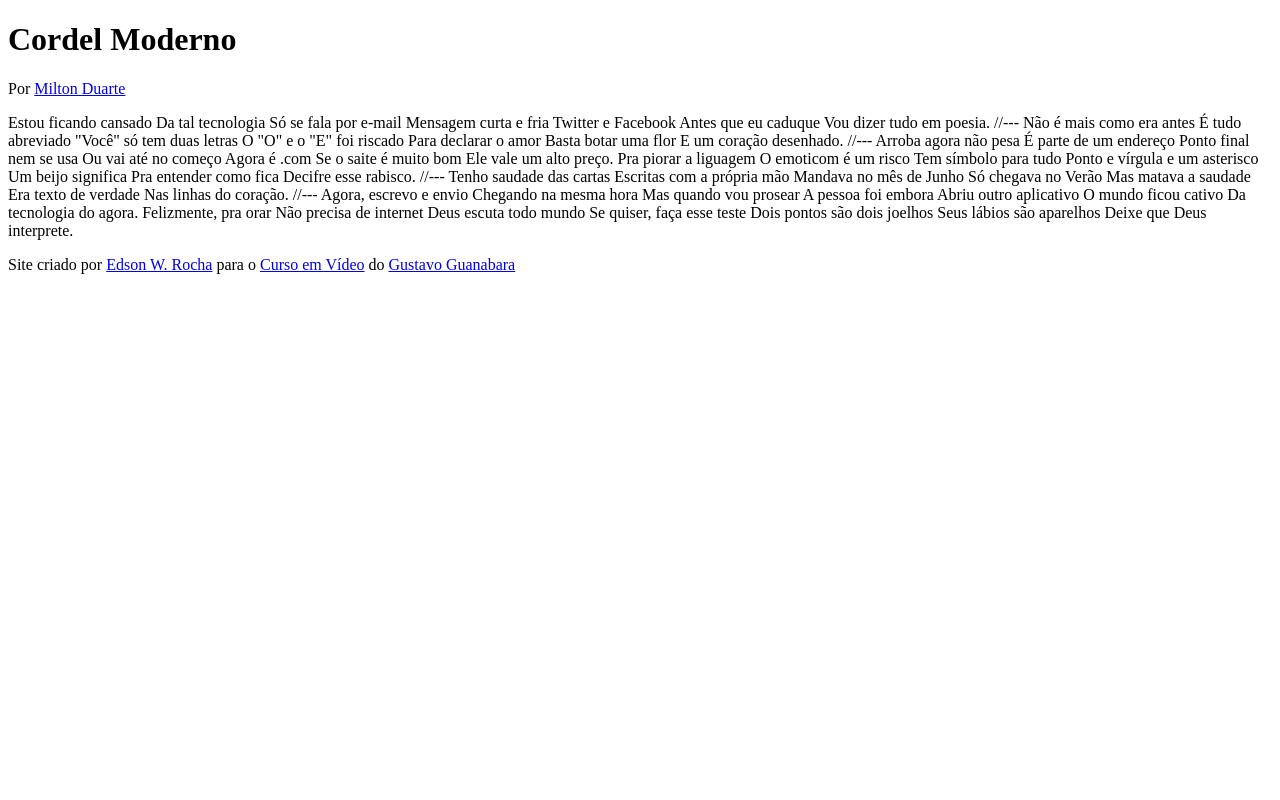
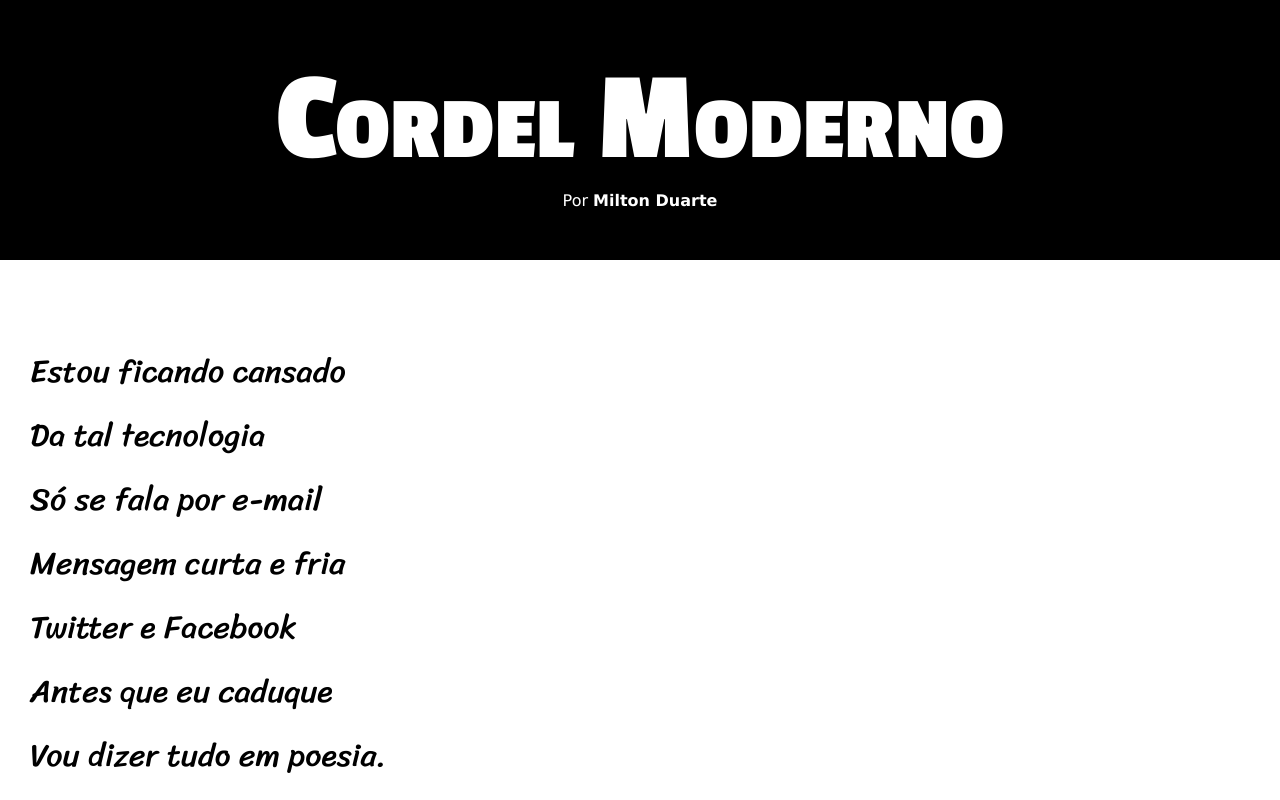
Before and after one commit to edsonwrocha/html-css, a plain HTML site: page desafios/d011/index.html in a window 1280 px wide. Shown: the top 800 px of the page. Drawn offline with Linux system fonts and the light colour scheme.

Commit message:
Styles Att D11

```diff
--- /dev/null
+++ b/desafios/d011/estilo/style.css
@@ -0,0 +1,81 @@
+@charset "UTF-8";
+
+@import url('https://fonts.googleapis.com/css2?family=Passion+One:wght@400;700;900&display=swap');
+
+@import url('https://fonts.googleapis.com/css2?family=Sriracha&display=swap');
+
+:root{
+    --fonte1: Verdana, Geneva, Tahoma, sans-serif;
+    --fonte2: 'Passion One', cursive;
+    --fonte3: 'Sriracha', cursive;
+}
+
+*{
+    margin: 0px;
+    padding: 0px;
+}
+
+html, body{
+    min-height: 100vh;
+    background-color: darkgray;
+    font-family: var(--fonte1);
+}
+
+header{
+    background-color: black;
+    color: white;
+    text-align: center;
+}
+
+header > h1{
+    padding-top: 50px;
+    font-variant: small-caps;
+    font-family: var(--fonte2);
+    font-size: 10vw;
+}
+
+header > p{
+    padding-bottom: 50px;
+}
+
+a{
+    color: white;
+    text-decoration: none;
+    font-weight: bolder;
+}
+
+a:hover{
+    text-decoration: underline;
+}
+
+section{
+    padding-top: 10vh;
+    padding-bottom: 10vh;
+    line-height: 2em;
+    padding-left: 30px;
+    font-family: var(--fonte3);
+    font-size: 2.5vw;
+}
+
+section.normal{
+    background-color: white;
+    color: black;
+}
+
+section.imagem{
+    background-color: red;
+    color: black;
+}
+
+section.imagem > p{
+    display: inline-block;
+    padding: 5px;
+    background-color: rgba(0, 0, 0, 0.5);
+}
+
+footer{
+    background-color: black;
+    text-align: center;
+    color: white;
+    padding: 10px;
+}
--- a/desafios/d011/index.html
+++ b/desafios/d011/index.html
@@ -5,6 +5,7 @@
     <meta http-equiv="X-UA-Compatible" content="IE=edge">
     <meta name="viewport" content="width=device-width, initial-scale=1.0">
     <title>Cordel Moderno</title>
+    <link rel="stylesheet" href="estilo/style.css">
 </head>
 <body>
     <header>
@@ -16,69 +17,84 @@
         </p>
     </header>
 
-    Estou ficando cansado
-    Da tal tecnologia
-    Só se fala por e-mail
-    Mensagem curta e fria
-    Twitter e Facebook
-    Antes que eu caduque
-    Vou dizer tudo em poesia.
+    <section class="normal">
+        <p>
+            Estou ficando cansado <br>
+            Da tal tecnologia <br>
+            Só se fala por e-mail <br>
+            Mensagem curta e fria <br>
+            Twitter e Facebook <br>
+            Antes que eu caduque <br>
+            Vou dizer tudo em poesia.
+        </p>
+    </section>
 
-    //---
+    <section class="imagem">
+        <p>
+            Não é mais como era antes <br>
+            É tudo abreviado <br>
+            "Você" só tem duas letras <br>
+            O "O" e o "E" foi riscado <br>
+            Para declarar o amor <br>
+            Basta botar uma flor <br>
+            E um coração desenhado.
+        </p>
+    </section>
 
-    Não é mais como era antes
-    É tudo abreviado
-    "Você" só tem duas letras
-    O "O" e o "E" foi riscado
-    Para declarar o amor
-    Basta botar uma flor
-    E um coração desenhado.
+    <section class="normal">
+        <p>
+            Arroba agora não pesa <br>
+            É parte de um endereço <br>
+            Ponto final nem se usa <br>
+            Ou vai até no começo <br>
+            Agora é .com <br>
+            Se o saite é muito bom <br>
+            Ele vale um alto preço. <br>
+        </p>
+        <p>
+            Pra piorar a liguagem <br>
+            O emoticom é um risco <br>
+            Tem símbolo para tudo <br>
+            Ponto e vírgula e um asterisco <br>
+            Um beijo significa <br>
+            Pra entender como fica <br>
+            Decifre esse rabisco.
+        </p>
+    </section>
 
-    //---
+    <section class="imagem">
+        <p>
+            Tenho saudade das cartas <br>
+            Escritas com a própria mão <br>
+            Mandava no mês de Junho <br>
+            Só chegava no Verão <br>
+            Mas matava a saudade <br>
+            Era texto de verdade <br>
+            Nas linhas do coração.
+        </p>
+    </section>
 
-    Arroba agora não pesa
-    É parte de um endereço
-    Ponto final nem se usa
-    Ou vai até no começo
-    Agora é .com
-    Se o saite é muito bom
-    Ele vale um alto preço.
+    <section class="normal">
 
-    Pra piorar a liguagem
-    O emoticom é um risco
-    Tem símbolo para tudo
-    Ponto e vírgula e um asterisco
-    Um beijo significa
-    Pra entender como fica
-    Decifre esse rabisco.
-
-    //---
-
-    Tenho saudade das cartas
-    Escritas com a própria mão
-    Mandava no mês de Junho
-    Só chegava no Verão
-    Mas matava a saudade
-    Era texto de verdade
-    Nas linhas do coração.
-
-    //---
-
-    Agora, escrevo e envio
-    Chegando na mesma hora
-    Mas quando vou prosear
-    A pessoa foi embora
-    Abriu outro aplicativo
-    O mundo ficou cativo
-    Da tecnologia do agora.
-
-    Felizmente, pra orar
-    Não precisa de internet
-    Deus escuta todo mundo
-    Se quiser, faça esse teste
-    Dois pontos são dois joelhos
-    Seus lábios são aparelhos
-    Deixe que Deus interprete.
+        <p>
+            Agora, escrevo e envio <br>
+            Chegando na mesma hora <br>
+            Mas quando vou prosear <br>
+            A pessoa foi embora <br>
+            Abriu outro aplicativo <br>
+            O mundo ficou cativo <br>
+            Da tecnologia do agora. <br>
+        </p>
+        <p>
+            Felizmente, pra orar <br>
+            Não precisa de internet <br>
+            Deus escuta todo mundo <br>
+            Se quiser, faça esse teste <br>
+            Dois pontos são dois joelhos <br>
+            Seus lábios são aparelhos <br>
+            Deixe que Deus interprete.
+        </p>
+    </section>
 
     <footer>
         <p>Site criado por <a href="https://github.com/edsonwrocha" target="_blank">Edson W. Rocha</a> para o <a href="https://www.youtube.com/@CursoemVideo" target="_blank">Curso em Vídeo</a> do <a href="https://gustavoguanabara.github.io/" target="_blank">Gustavo Guanabara</a></p>
```
